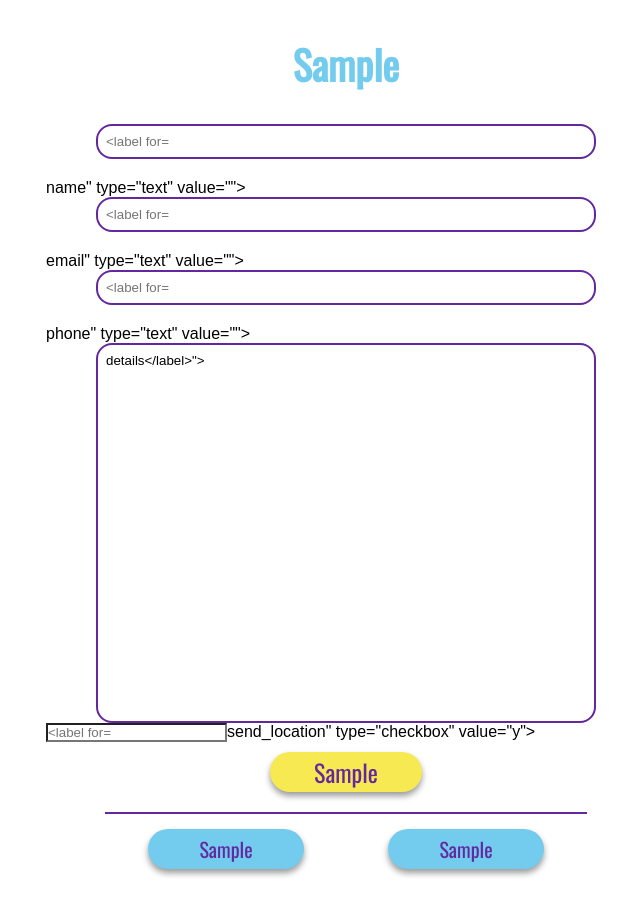
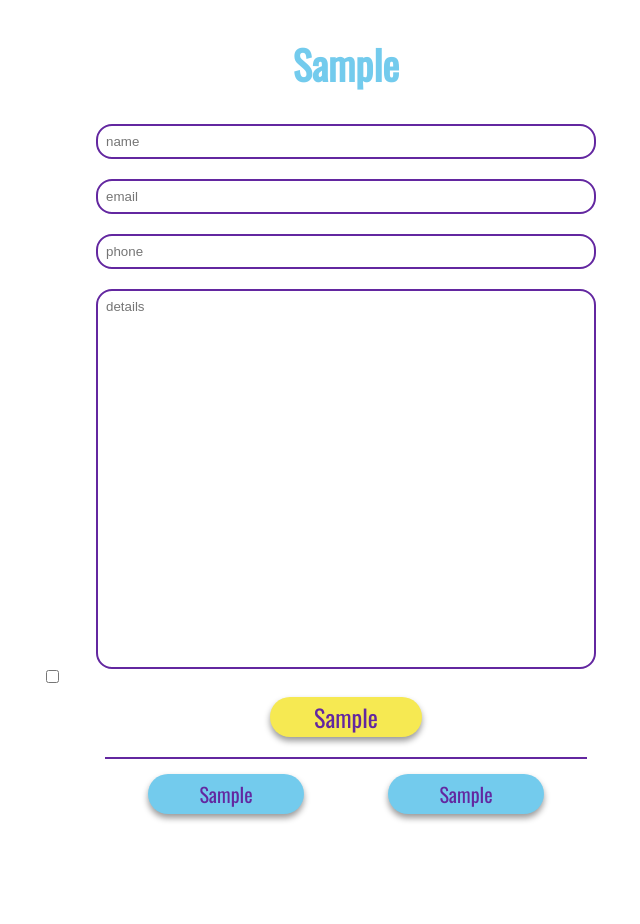
Before and after one commit to swlee052/protected-haven, a Flask app: template templates/report.html in a window 1280 px wide. Shown: the part 404-1328 px from the top of the page, without its empty margins (294-934 px from the left). Run offline with Flask 2, Linux system fonts and the light colour scheme; the template is opened without the code that fills it: values that come from a table or form of the project are taken from there, others are empty; tables that the repository leaves empty hold one stand-in row (values such as "Sample post").

Commit message:
corrected possible placeholder error

```diff
--- a/templates/report.html
+++ b/templates/report.html
@@ -24,7 +24,7 @@
     {% else %}
     <p>
       <!-- {{ field.label }} -->
-      {{ field(placeholder=field.label) }}
+      {{ field(placeholder=field.label.text) }}
     </p>
 
     {% endif %}
```
